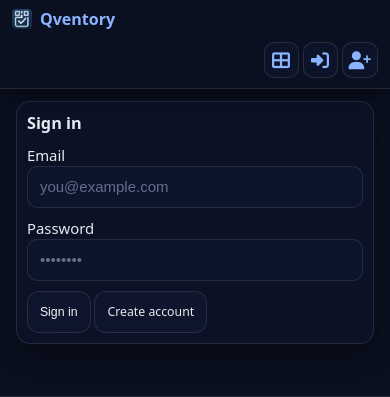
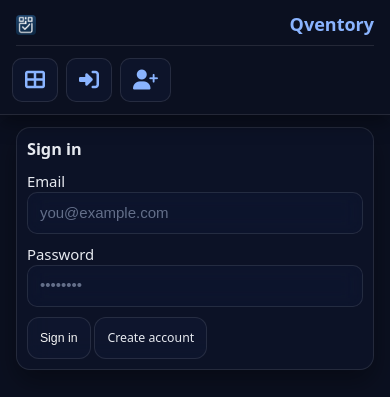
Before and after one commit to noakmilo/qventory, a Flask app: a page that uses qventory/templates/base.html in a window 390 px wide. Shown: the top 397 px of the page. Run offline with Flask 3, Linux system fonts and the light colour scheme.

Commit message:
Update style.css

```diff
--- a/qventory/static/style.css
+++ b/qventory/static/style.css
@@ -187,25 +187,35 @@ header nav .btn{
   header{
     flex-direction: column !important;
     align-items: stretch !important;
-    gap: 8px !important;
+    gap: 12px !important;
     /* Padding mejorado para respetar el safe area */
-    padding: calc(8px + env(safe-area-inset-top, 0px)) 12px 10px 12px !important;
+    padding: calc(12px + env(safe-area-inset-top, 0px)) 16px 12px 16px !important;
   }
 
   .brand {
-    justify-content: flex-start !important;
-    padding-bottom: 4px;
-  }
+    justify-content: space-between !important;
+    width: 100%;
+    padding-bottom: 8px;
+    border-bottom: 1px solid var(--glass-border);
+  }
+
+  .brand > div {
+    display: flex;
+    align-items: center;
+    gap: 12px;
+  }
+
   .brand .tag, .brand .badge, .brand .beta-badge { display:none !important }
-  .brand a{ font-size:16px}
+  .brand a{ font-size:18px; font-weight: 600; }
 
   /* Nav ocupa toda la fila de abajo */
   header nav {
-    justify-content: flex-end !important;
-    gap: 4px !important;
-    flex: 0 0 auto !important;
+    justify-content: flex-start !important;
+    gap: 8px !important;
+    flex-wrap: nowrap !important;
     overflow-x: auto !important;
     padding: 0 !important;
+    margin: 0 -4px !important;
   }
 
   /* Navegación: solo iconos grandes tipo grid de apps */
@@ -214,17 +224,19 @@ header nav .btn{
     flex-direction: column !important;
     align-items: center !important;
     justify-content: center !important;
-    gap: 2px !important;
-    padding: 8px 6px !important;
-    min-width: 35px !important;
-    min-height: 35px !important;
+    gap: 4px !important;
+    padding: 10px 12px !important;
+    min-width: 44px !important;
+    min-height: 44px !important;
     font-size: 0 !important;
+    flex-shrink: 0 !important;
     border-radius: 10px !important;
   }
 
   header nav .nav-btn i {
-    font-size: 18px !important;
+    font-size: 20px !important;
     margin: 0 !important;
+    color: var(--accent);
   }
 
   header nav .nav-btn .nav-text {
```
